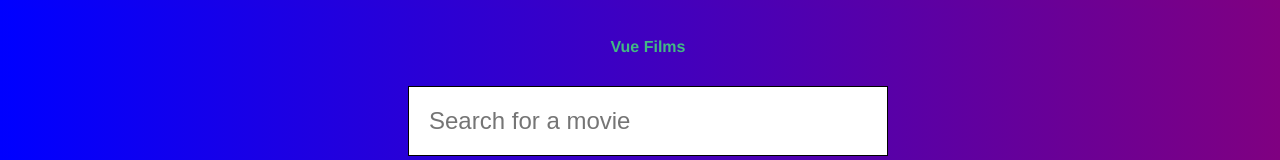
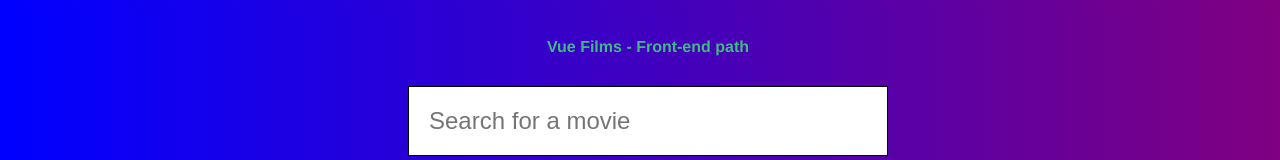
Before and after one commit to Empathy-Academy-RNG/FirstVue, a Vue app: page / in a window 1280 px wide. Shown: the top 160 px of the page. Built offline with nearby package versions, Linux system fonts and the light colour scheme; no server answers.

Commit message:
Changed typescript interface and Home view for meeting

```diff
--- a/babel.config.js
+++ b/babel.config.js
@@ -1,3 +1,3 @@
 module.exports = {
-  presets: ["@vue/cli-plugin-babel/preset"]
+  presets: ["@vue/cli-plugin-babel/preset", "@babel/preset-typescript"]
 };
--- a/src/App.vue
+++ b/src/App.vue
@@ -1,6 +1,8 @@
 <template>
   <div id="app">
-    <div id="nav"><router-link to="/">Vue Films</router-link></div>
+    <div id="nav">
+      <router-link to="/">Vue Films - Front-end path</router-link>
+    </div>
     <router-view />
   </div>
 </template>
--- a/src/models/interfaces.ts
+++ b/src/models/interfaces.ts
@@ -51,7 +51,7 @@ export interface Movie {
   endYear?: number;
 }
 
-export interface MoviesInterface {
+export default interface MoviesInterface {
   search: Search[];
   movies: Movie[];
 }
```
Also changed, not shown: package.json (+5 -2 lines), src/views/Home.vue (+1 -61 lines), .eslintrc.js, 1 other file (tests, documents, lock files or other folders).
